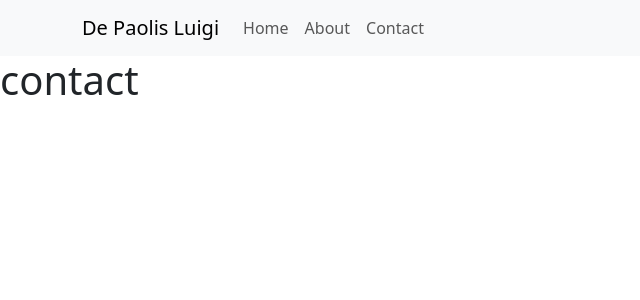
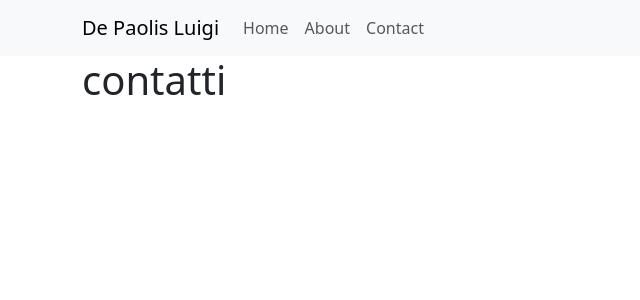
Before and after one commit to SERENABACCARI/PORTFOLIO-DE-PAOLIS-LUIGI, a React (Create React App) app in the folder portfolio/: page /contact in a window 1280 px wide. Shown: the top 300 px of the page, without its empty margins (0-640 px from the left). Built offline with nearby package versions, Linux system fonts and the light colour scheme.

Commit message:
modificata home e about

```diff
--- a/portfolio/src/COMPONENT/About.jsx
+++ b/portfolio/src/COMPONENT/About.jsx
@@ -1,11 +1,39 @@
 import React from "react";
+import Button from 'react-bootstrap/Button';
+import Card from 'react-bootstrap/Card';
+import img from "../immagini/img.jpg";
 
 
-function Home() {
+function BasicExample() {
     return (
-        <h1>about</h1>
-    )
+        <Card style={{ display: "flex", flexDirection: "row", justifyContent: "space-between" }}>
+            <div className="container">
+                <div className="row">
+                    <div className="col 6">
+                        <img className="imgHome" alt="immagine home" src={img} />
+                    </div>
+                </div>
 
+            </div>
+
+            <div className="container">
+                <div className="row">
+                    <div className="col 6">
+                        <Card.Body>
+                            <Card.Title>De Paolis Luigi</Card.Title>
+                            <Card.Text>
+                                Some quick example text to build on the card title and make up the
+                                bulk of the card's content.
+                            </Card.Text>
+                            <Button variant="primary">Go somewhere</Button>
+                        </Card.Body>
+                    </div></div>
+
+            </div>
+
+
+        </Card>
+    );
 }
 
-export default Home
+export default BasicExample;
--- a/portfolio/src/COMPONENT/Contact.jsx
+++ b/portfolio/src/COMPONENT/Contact.jsx
@@ -3,7 +3,15 @@ import React from "react";
 
 function Home() {
     return (
-        <h1>contact</h1>
+
+        <div className="container">
+            <div className="row">
+                <div className="col">
+                    <h1>contatti</h1>
+
+                </div>
+            </div>
+        </div>
     )
 
 }
--- a/portfolio/src/COMPONENT/Home.jsx
+++ b/portfolio/src/COMPONENT/Home.jsx
@@ -1,39 +1,23 @@
 import React from "react";
 import Button from 'react-bootstrap/Button';
-import Card from 'react-bootstrap/Card';
-import img from "../immagini/img.jpg";
+
 
 
 function BasicExample() {
     return (
-        <Card style={{ display: "flex", flexDirection: "row", justifyContent: "space-between" }}>
-            <div className="container">
+        <div className="container">
             <div className="row">
-                <div className="col 6">
-                    <img className="imgHome" alt="immagine home" src={img} />
+                <div className="col">
+                    <h1>Portfolio De Paolis Luigi</h1>
+
+                    <Button link rel="stylesheet" href="About"   variant="About">More About Me</Button>
                 </div>
             </div>
 
-                </div>
-
-            <div className="container">
-                <div className="row">
-                <div className="col 6">
-                    <Card.Body>
-                        <Card.Title>De Paolis Luigi</Card.Title>
-                        <Card.Text>
-                            Some quick example text to build on the card title and make up the
-                            bulk of the card's content.
-                        </Card.Text>
-                        <Button variant="primary">Go somewhere</Button>
-                    </Card.Body>
-                </div></div>
-
-            </div>
+        </div>
+    )
 
 
-        </Card>
-    );
 }
 
 export default BasicExample;
```
